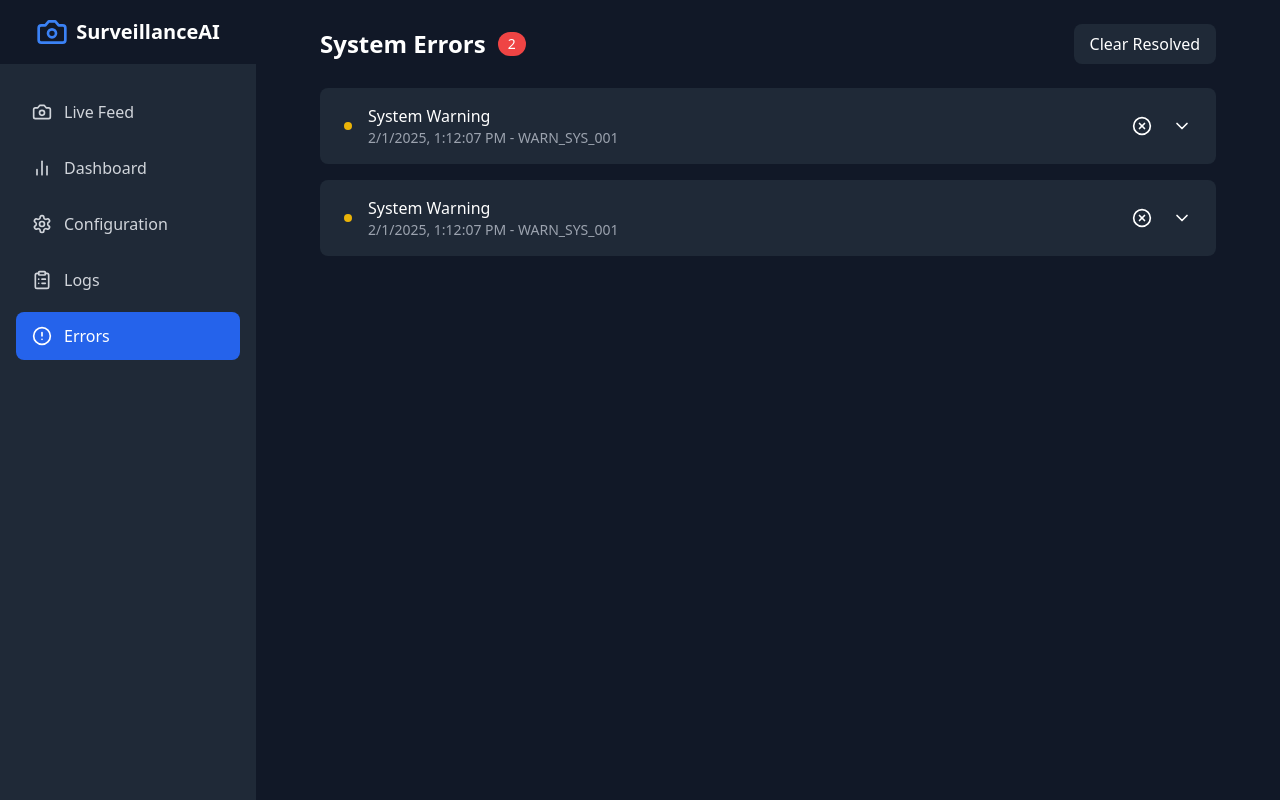
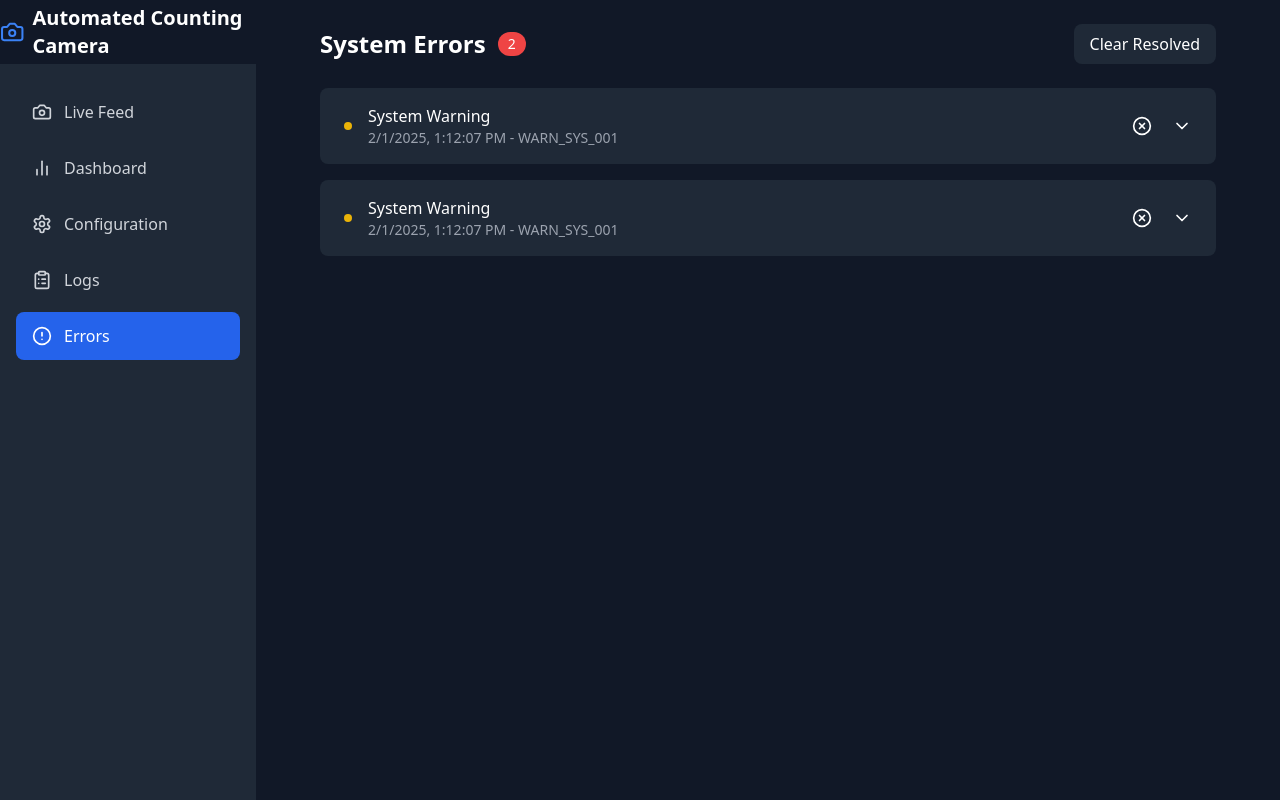
Before and after one commit to kiwanacollins/Attendance-Tracking-System-Computer-Vision, a React (Vite) app in the folder project/: page /errors in a window 1280 px wide. Built offline with nearby package versions, Linux system fonts and the light colour scheme.

Commit message:
Update header title in Layout component to "Automated Counting Camera"

```diff
--- a/project/src/components/Layout.tsx
+++ b/project/src/components/Layout.tsx
@@ -19,7 +19,7 @@ export default function Layout({ children }: { children: React.ReactNode }) {
         <div className="flex flex-col h-full">
           <div className="flex items-center justify-center h-16 bg-gray-900">
             <Camera className="w-8 h-8 text-blue-500" />
-            <span className="ml-2 text-xl font-bold text-white">SurveillanceAI</span>
+            <span className="ml-2 text-xl font-bold text-white">Automated Counting Camera</span>
           </div>
           <div className="flex-1 px-4 py-6">
             {navItems.map(({ path, icon: Icon, label }) => (
```
